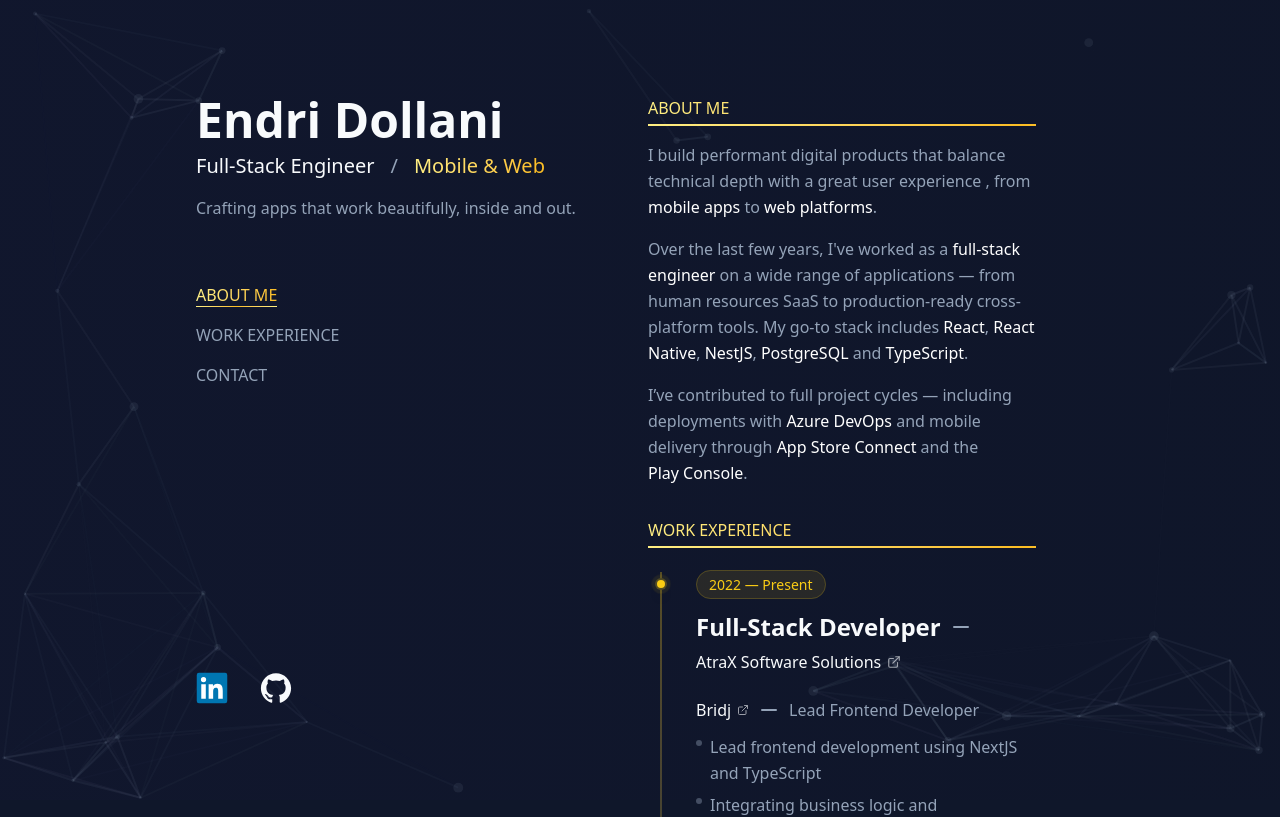
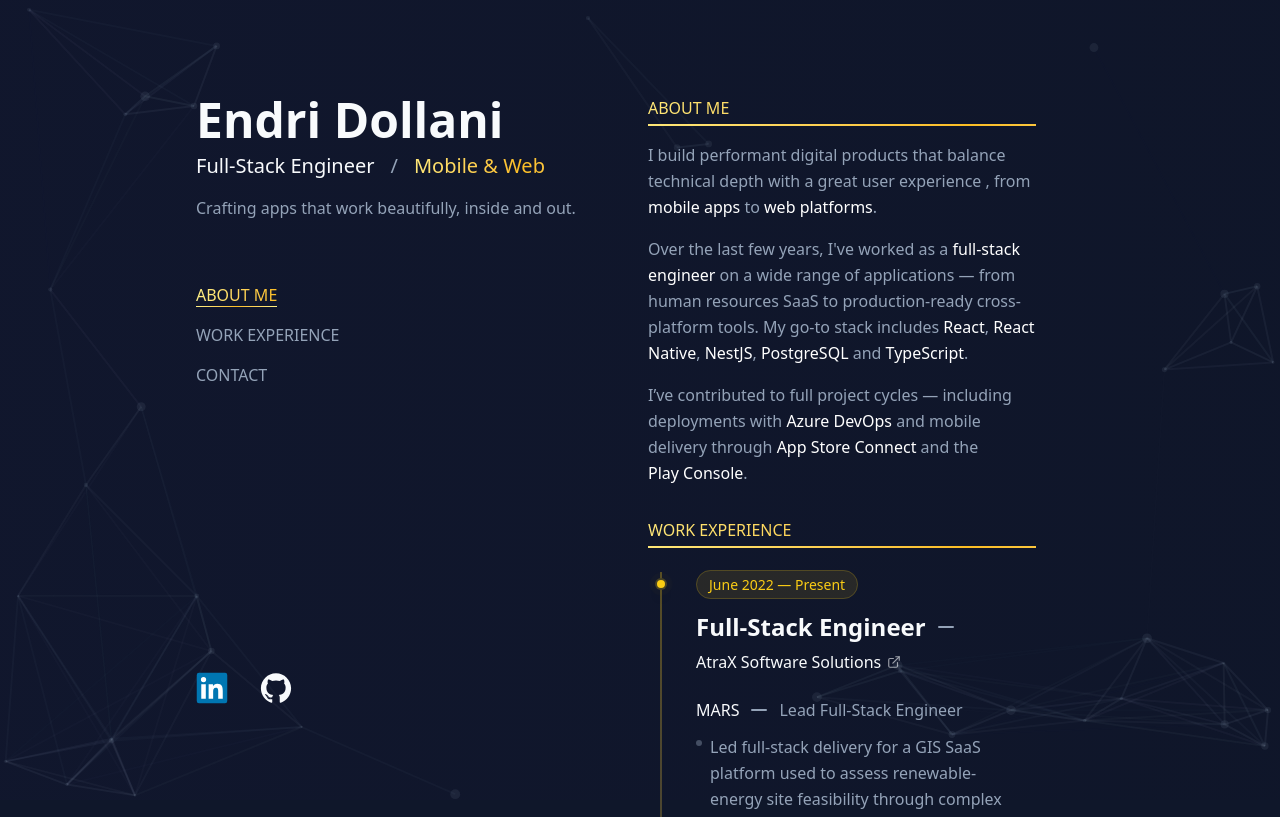
Before and after one commit to endridollani/portfolio, a React (Vite) app: page / in a window 1280 px wide. Shown: the top 817 px of the page. Built offline with nearby package versions, Linux system fonts and the light colour scheme.

Commit message:
upgrade work experience

```diff
--- a/src/components/landing/rightSection/WorkExperienceSection.tsx
+++ b/src/components/landing/rightSection/WorkExperienceSection.tsx
@@ -18,31 +18,50 @@ export const WorkExperienceSection: React.FC = () => {
             link="https://atrax.al/"
             projects={[
               {
+                name: 'MARS',
+                role: 'Lead Full-Stack Engineer',
+                bullets: [
+                  'Led full-stack delivery for a GIS SaaS platform used to assess renewable-energy site feasibility through complex geospatial workflows',
+                  'Designed end-to-end mapping flows including Catasto and Vincoli layers, multi-level AOI selection, and interactive tools for analysts in the field',
+                  'Built a super-admin portal for managing users, subscriptions, and platform data',
+                  'Implemented billing and subscriptions with Stripe, including automated payments and a manual bank-transfer approval flow',
+                ],
+                skills: [
+                  'React',
+                  'Next.js',
+                  'NestJS',
+                  'TypeScript',
+                  'Zustand',
+                  'TanStack Query',
+                  'Stripe',
+                ],
+              },
+              {
                 name: 'Bridj',
                 role: 'Lead Frontend Developer',
                 bullets: [
-                  'Lead frontend development using NextJS and TypeScript',
-                  'Integrating business logic and Figma designs',
+                  'Architected and built the frontend for an AI-powered marketing intelligence platform using Next.js and TypeScript',
+                  'Owned the frontend foundation including project structure, state management, authentication, authorisation, and backend API integration',
+                  'Partnered with design and backend teams to shape a scalable dashboard experience for growth and RevOps teams',
                 ],
-                skills: ['NextJS', 'TypeScript', 'Figma'],
+                skills: ['Next.js', 'TypeScript', 'Authentication', 'API Integration', 'Figma'],
                 link: 'https://www.bridj.ai/',
               },
               {
                 name: 'Remy',
-                role: 'Lead Frontend Developer',
+                role: 'Lead Frontend Developer (Mobile)',
                 bullets: [
-                  'Led mobile development using React Native and Expo',
-                  'Managed deployments to App Store Connect and Google Play Console',
-                  'Built teaser web app and landing page for early user access',
+                  'Led mobile development for an AI-powered kitchen assistant focused on reducing food waste through smarter ingredient and receipt tracking',
+                  'Built the cross-platform app with React Native and Expo and independently handled App Store Connect and Google Play Console deployments',
+                  'Contributed to the marketing website and teaser web app to unlock early access before full launch',
                 ],
                 link: 'https://www.remyapp.io/',
                 skills: [
                   'React Native',
                   'Expo',
-                  'CI/CD',
                   'App Store Connect',
                   'Google Play Console',
-                  'Docker',
+                  'Cross-Platform Mobile',
                 ],
               },
               {
@@ -58,18 +77,26 @@ export const WorkExperienceSection: React.FC = () => {
               },
               {
                 name: 'Dextrio',
-                role: 'Full-Stack Developer',
+                role: 'Lead Full-Stack Developer',
                 link: 'https://atrax.al/blog/portfolio/dextrio/',
                 bullets: [
-                  'Contributed to an HR SaaS platform using React and NestJS',
-                  'Built and maintained frontend & backend features',
-                  'Managed CI/CD with Azure DevOps',
+                  'Led full-stack development on an HR SaaS platform built with React, NestJS, Redux, and TypeScript',
+                  'Managed CI/CD pipelines through Azure DevOps',
+                  'Extended the product with a cross-platform mobile app built using React Native and Expo',
                 ],
-                skills: ['React', 'NestJS', 'TypeScript', 'Azure DevOps', 'PostgreSQL', 'Docker'],
+                skills: [
+                  'React',
+                  'NestJS',
+                  'Redux',
+                  'TypeScript',
+                  'React Native',
+                  'Expo',
+                  'Azure DevOps',
+                ],
               },
             ]}
-            role="Full-Stack Developer"
-            timeframe="2022 — Present"
+            role="Full-Stack Engineer"
+            timeframe="June 2022 — Present"
           />
 
           <WorkExperienceItem
```
Also changed, not shown: 1 other file (tests, documents, lock files or other folders).
